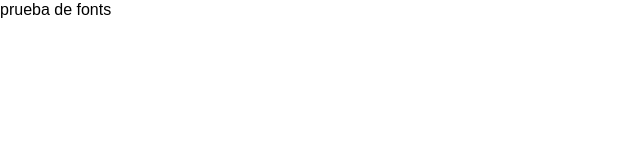
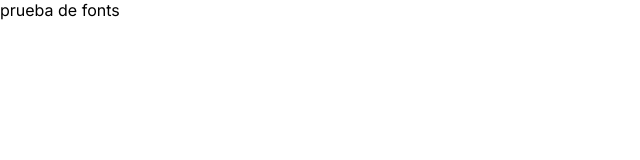
Before and after one commit to AvaleroI/web_project_coffeeshop, a plain HTML site: page index.html in a window 1280 px wide. Shown: the full height of the page, 0-640 px from the left. Drawn offline with Linux system fonts and the light colour scheme.

Commit message:
primer proyecto desde cero

```diff
--- a/pages/index.css
+++ b/pages/index.css
@@ -2,7 +2,7 @@
   min-width: 1100px;
   max-width: 1600px;
   margin: auto;
-  font-family: "Intel", Arial, sans-serif;
+  font-family: "Inter", Arial, sans-serif;
   font-size: 16px;
   line-height: 20px;
 }
```
